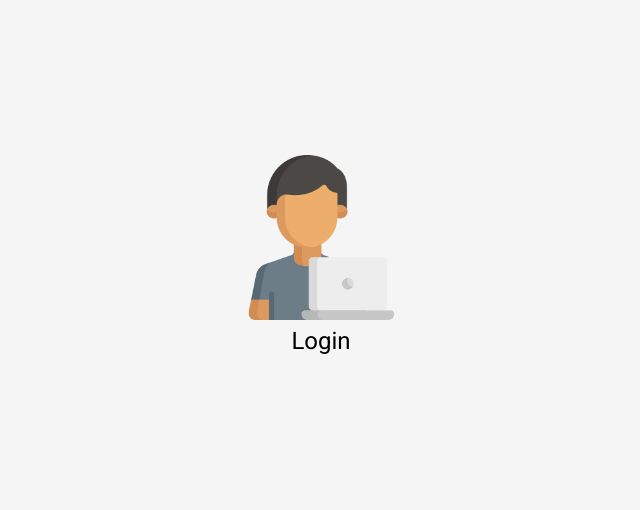
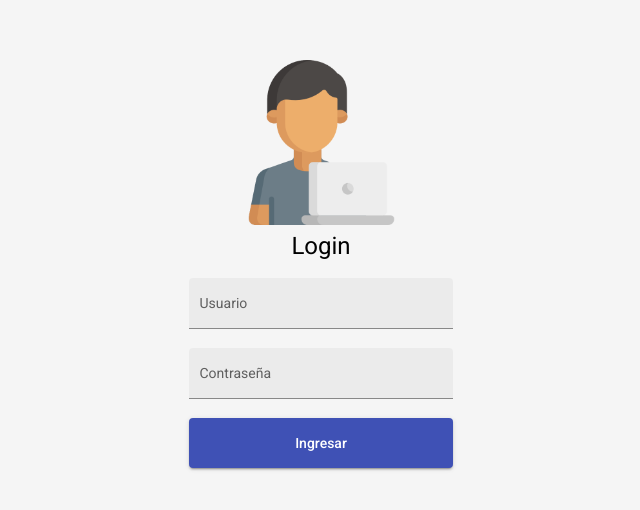
Before and after one commit to leomeden/AngularMaterial, an Angular app: page / in a window 1280 px wide. Shown: the part 136-646 px from the top of the page, without its empty margins (319-959 px from the left). Built offline with nearby package versions, Linux system fonts and the light colour scheme.

Commit message:
agregado de Formulario y cambio de theme material

```diff
--- a/angular.json
+++ b/angular.json
@@ -34,7 +34,7 @@
               "src/assets"
             ],
             "styles": [
-              "./node_modules/@angular/material/prebuilt-themes/deeppurple-amber.css",
+              "./node_modules/@angular/material/prebuilt-themes/indigo-pink.css",
               "src/styles.scss"
             ],
             "scripts": []
@@ -103,7 +103,7 @@
               "src/assets"
             ],
             "styles": [
-              "./node_modules/@angular/material/prebuilt-themes/deeppurple-amber.css",
+              "./node_modules/@angular/material/prebuilt-themes/indigo-pink.css",
               "src/styles.scss"
             ],
             "scripts": []
--- a/src/app/components/login/login.component.html
+++ b/src/app/components/login/login.component.html
@@ -2,5 +2,15 @@
     <div class="login">
         <img src="../../../assets/img/usuario.png.png" width="50%">
         <h1>Login</h1>
+        <mat-form-field class="ancho" appearance="fill">
+            <mat-label>Usuario</mat-label>
+            <input matInput autocomplete="off">
+        </mat-form-field>
+        <mat-form-field class="ancho" appearance="fill">
+            <mat-label>Contraseña</mat-label>
+            <input matInput autocomplete="off">
+        </mat-form-field>
+        <br>
+        <button class="ancho button" mat-raised-button color="primary">Ingresar</button>
     </div>
 </div>
--- a/src/app/components/login/login.component.scss
+++ b/src/app/components/login/login.component.scss
@@ -10,3 +10,10 @@
     max-width: 330px;
     text-align: center;
 }
+.ancho{
+    width: 80%;
+}
+
+.button{
+    height: 50px;
+}
```
Also changed, not shown: src/app/app.module.ts (+6 -2 lines).
